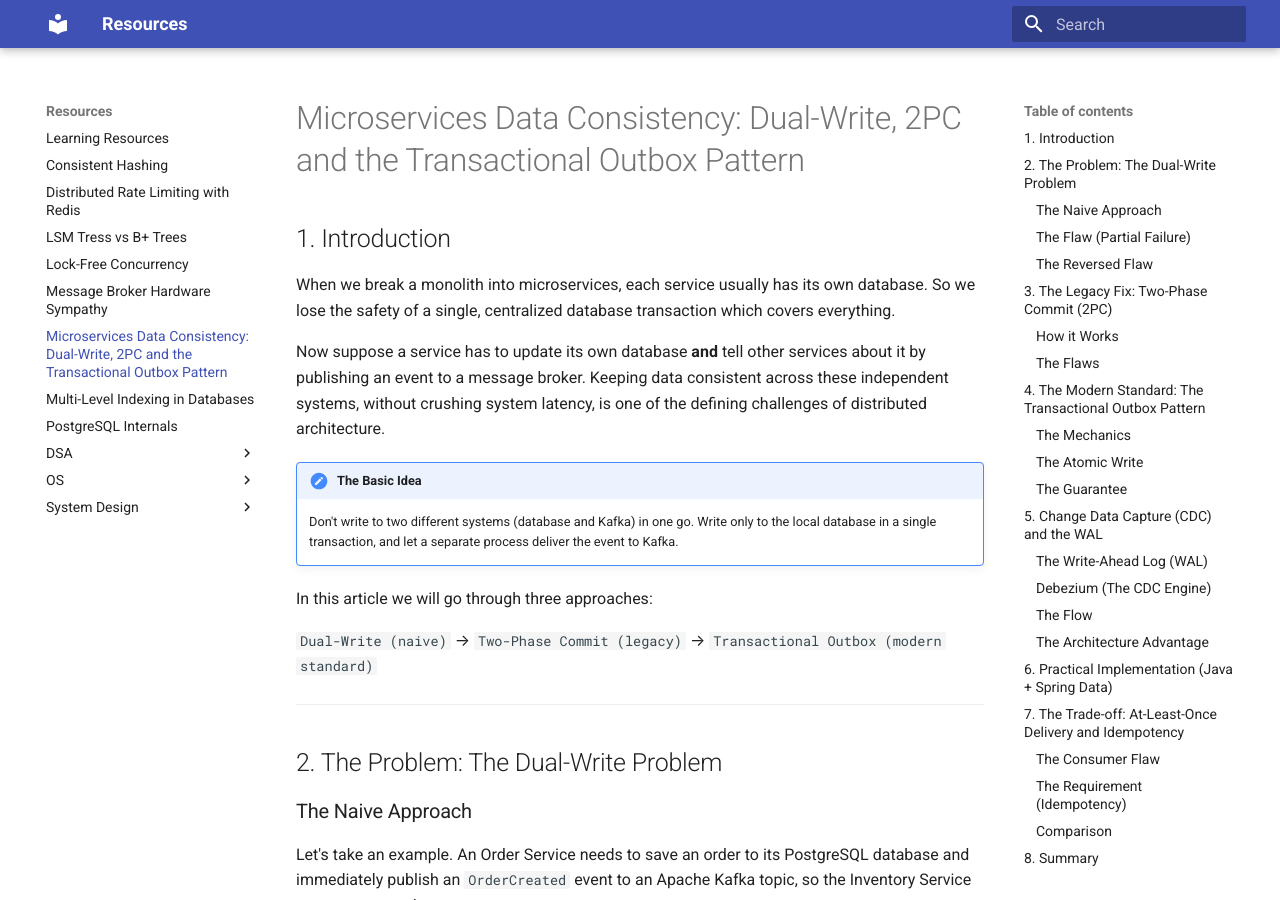
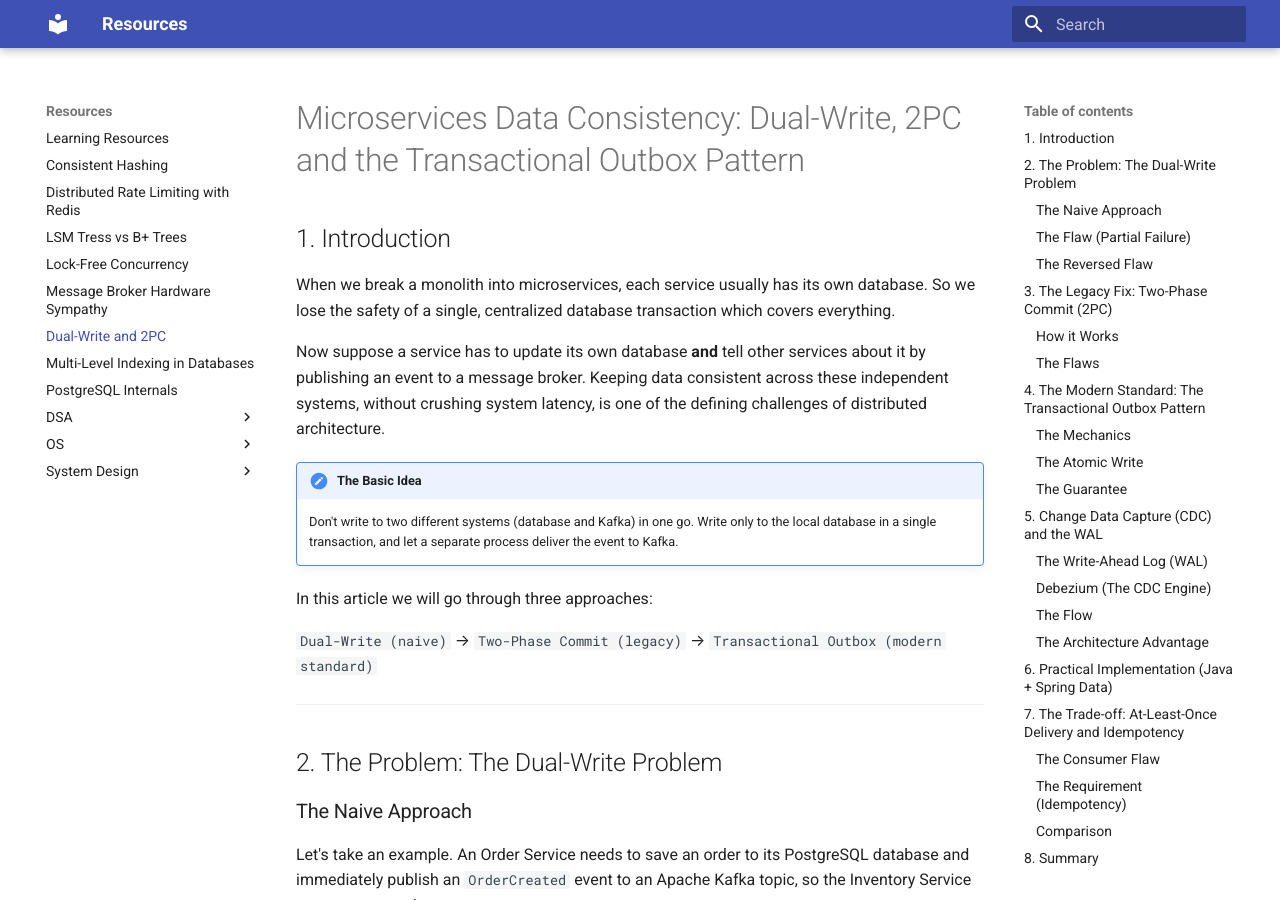
Before and after one commit to ashishpatidar123/resources, an MkDocs documentation site: the page built from docs/Microservices Data Consistency: Dual-Write, 2PC and the Transactional Outbox Pattern.md, in a window 1280 px wide and 900 px high. Built offline with MkDocs 1.6.1 and Material for MkDocs 9.7.7, drawn with Linux system fonts in a browser that asks for light colours; some of the changed lines change nothing that is shown.

Commit message:
Update title for data consistency document

```diff
--- a/docs/Microservices Data Consistency: Dual-Write, 2PC and the Transactional Outbox Pattern.md
+++ b/docs/Microservices Data Consistency: Dual-Write, 2PC and the Transactional Outbox Pattern.md
@@ -1,3 +1,7 @@
+---
+title : Dual-Write and 2PC
+---
+
 # Microservices Data Consistency: Dual-Write, 2PC and the Transactional Outbox Pattern
 
 ## 1. Introduction
```
